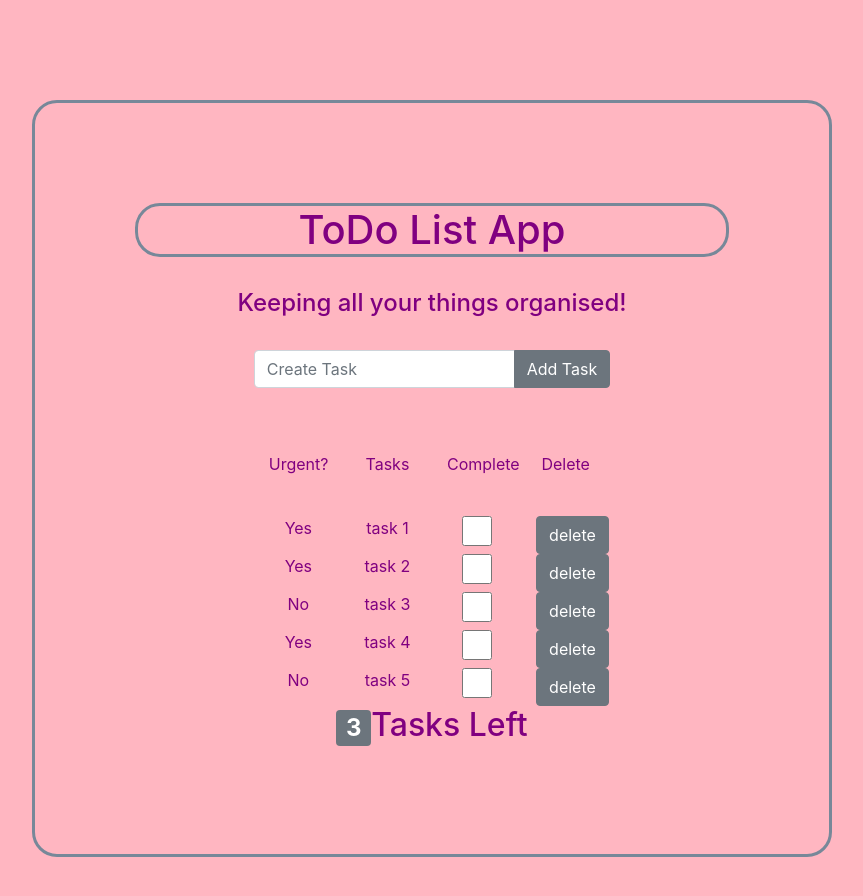
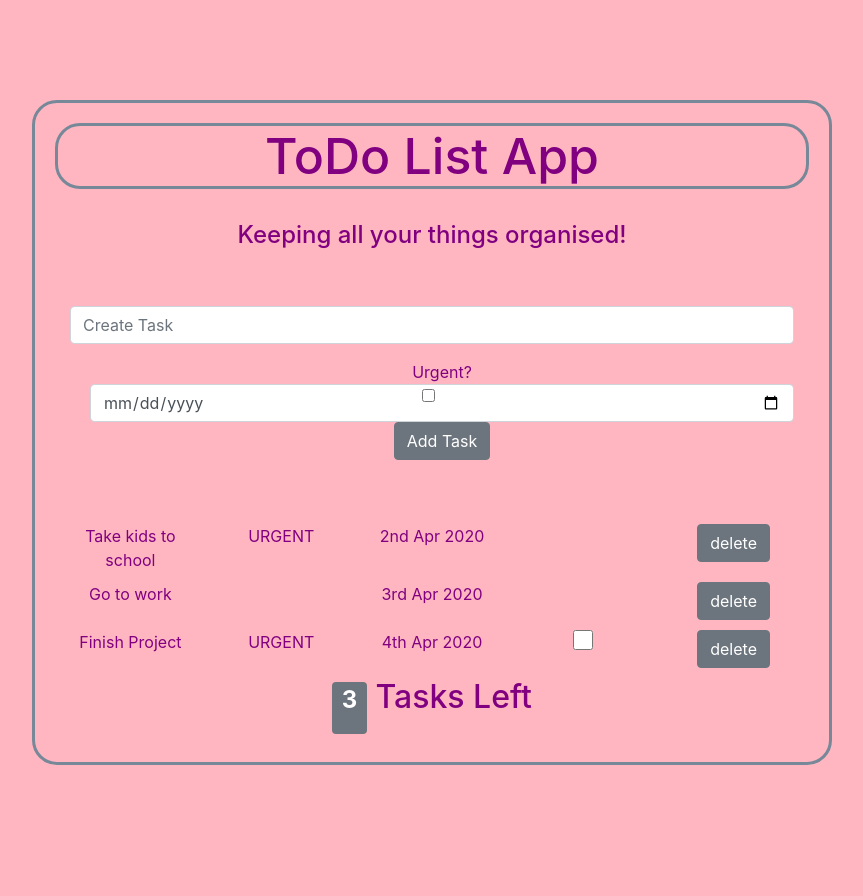
Before and after one commit to Fatima-DR/ToDo-List-Frontend-with-react, a React (Create React App) app: page / in a window 1280 px wide. Shown: the top 896 px of the page, without its empty margins (118-981 px from the left). Built offline with nearby package versions, Linux system fonts and the light colour scheme.

Commit message:
added new state component

```diff
--- a/package.json
+++ b/package.json
@@ -6,6 +6,7 @@
     "@testing-library/jest-dom": "^4.2.4",
     "@testing-library/react": "^9.5.0",
     "@testing-library/user-event": "^7.2.1",
+    "moment": "^2.24.0",
     "react": "^16.13.0",
     "react-dom": "^16.13.0",
     "react-scripts": "3.4.0"
--- a/src/App.css
+++ b/src/App.css
@@ -14,12 +14,15 @@
   text-align: center;
   font-size: medium;
   border: solid;
-  padding-top: 100px;
-  padding-bottom: 100px;
-  padding-left: 100px;
-  padding-right: 100px;
+  padding-top: 20px;
+  padding-bottom: 20px;
+  padding-left: 20px;
+  padding-right: 20px;
   border-color: lightslategray;
   border-radius: 25px;
+}
+.container {
+  text-align: center;
 }
 
 .App-logo {
--- a/src/App.js
+++ b/src/App.js
@@ -1,4 +1,4 @@
-import React from 'react';
+import React, { useState } from 'react';
 import './App.css';
 import Header from "./Header/Header";
 import TaskCount from "./TaskCount/TaskCount";
@@ -7,23 +7,41 @@ import Toolbar from "./Toolbar/Toolbar";
 
 
 
+
+
 function App() {
+
+  const [tasks, setTasks] = useState([
+    { Text: "Take kids to school", urgent: true, dueDate: "2020-04-02", completed: true, id: 1},
+    { Text: "Go to work", urgent: false, dueDate: "2020-04-03", completed: true, id: 2 },
+    { Text: "Finish Project", urgent: true, dueDate: "2020-04-04", completed: false, id: 3},
+
+  ])
+
   return (
     <div className="App">
       <Header />
       <br />
-      <main>
+      <div>
+        <br />
         <Toolbar />
+        <div className="container">
+
+        <br />
+        <br />
+          {tasks.map((task) => {
+            return (
+            <Tasks key={task.id} text={task.Text} urgent={task.urgent} dueDate={task.dueDate} completed={task.completed} />
+            );
+          })}
+        </div>
+
+      </div>
 
 
-        <div>
-          <br />
-          <br />
-          <Tasks />
 
-        </div>
-        <TaskCount />
-      </main>
+      <TaskCount count={tasks.length} />
+
     </div>
   );
 }
--- a/src/TaskCount/TaskCount.js
+++ b/src/TaskCount/TaskCount.js
@@ -1,9 +1,8 @@
 import React from "react";
 
-function TaskCount() {
-    return (
-        <h2 class="floating-bottom"><span class="badge badge-secondary">3</span>Tasks Left</h2>
-    )
+function TaskCount(props) {
+    return <h2 className="floating-bottom"><span className="badge badge-secondary"><p>{props.count}</p></span> Tasks Left</h2>
+
 }
 
 export default TaskCount;
--- a/src/Tasks/Tasks.css
+++ b/src/Tasks/Tasks.css
@@ -1,6 +1,5 @@
 
   h1 {
-
     font-size: 50px;
   }
 
@@ -18,3 +17,7 @@
     margin-left: 20%;
     margin-right: 20%;
   }
+
+.taskRow {
+  padding-bottom: 10px;
+}
--- a/src/Tasks/Tasks.js
+++ b/src/Tasks/Tasks.js
@@ -1,110 +1,35 @@
 import React from "react";
+import moment from "moment";
+import "./Tasks.css";
 
-function Tasks() {
+function Task(props) {
     //props = {text: "Do the dishes"}
+    // <p>
+    //     {props.text} - {props.urgent === true ? "URGENT" : " "} Date Complete checkbox | Delete button
+    // </p>
     return (
-        <div class="container">
-            <div class="row">
-                <div class="col-3">
-                    <p>Urgent?</p>
-                </div>
-                <div class="col-3">
-                    <p>Tasks</p>
-                </div>
-                <div class="col-3">
-                    <p>Complete</p>
-                </div>
-                <div class="col-3">
-                    <p>Delete</p>
-                </div>
+        <div className="row taskRow">
+            <div className="col -12 col md-3">
+                {props.text}
             </div>
-            <div class="row">
-                <div class="col-3">
-                    <br />
-                </div>
-                <div class="col-3">
-                    <br />
-                </div>
-                <div class="col-3">
-                    <br />
-                </div>
-                <div class="col-3">
-                    <br />
-                </div>
+            <div className="col -3 col md-2">
+                {props.urgent === true ? "URGENT" : " "}
             </div>
-            <div class="row">
-                <div class="col-3">
-                    Yes
+            <div className="col -3 col md-3">
+                {moment(props.dueDate).format("Do MMM YYYY")}
             </div>
-                <div class="col-3">
-                    task 1
+            <div className="col -3 col md-1">
+                {props.completed === false && <input type="checkbox" className="largerCheckbox" name="checkBox2" />}
+
             </div>
-                <div class="col-3">
-                    <input type="checkbox" class="largerCheckbox" name="checkBox2" ></input>
-                </div>
-                <div class="col-3">
-                    <button class="btn btn-secondary" type="button" id="button-addon2">delete</button>
-                </div>
+            <div className="col -3 col md-3">
+            <button className="btn btn-secondary" type="button" id="button-addon2" >delete</button>
             </div>
-            <div class="row">
-                <div class="col-3">
-                    Yes
-            </div>
-                <div class="col-3">
-                    task 2
-            </div>
-                <div class="col-3">
-                    <input type="checkbox" class="largerCheckbox" name="checkBox2" ></input>
-                </div>
-                <div class="col-3">
-                    <button class="btn btn-secondary" type="button" id="button-addon2">delete</button>
-                </div>
-            </div>
-            <div class="row">
-                <div class="col-3">
-                    No
-            </div>
-                <div class="col-3">
-                    task 3
-            </div>
-                <div class="col-3">
-                    <input type="checkbox" class="largerCheckbox" name="checkBox2" ></input>
-                </div>
-                <div class="col-3">
-                    <button class="btn btn-secondary" type="button" id="button-addon2">delete</button>
-                </div>
-            </div>
-            <div class="row">
-                <div class="col-3">
-                    Yes
-            </div>
-                <div class="col-3">
-                    task 4
-            </div>
-                <div class="col-3">
-                    <input type="checkbox" class="largerCheckbox" name="checkBox2" ></input>
-                </div>
-                <div class="col-3">
-                    <button class="btn btn-secondary" type="button" id="button-addon2">delete</button>
-                </div>
-            </div>
-            <div class="row">
-                <div class="col-3">
-                    No
-            </div>
-                <div class="col-3">
-                    task 5
-            </div>
-                <div class="col-3">
-                    <input type="checkbox" class="largerCheckbox" name="checkBox2" ></input>
-                </div>
-                <div class="col-3">
-                    <button class="btn btn-secondary" type="button" id="button-addon2">delete</button>
-                </div>
-            </div>
+        </div>
 
-        </div>
+
     );
 }
 
-export default Tasks;
+
+export default Task;
--- a/src/Toolbar/Toolbar.js
+++ b/src/Toolbar/Toolbar.js
@@ -1,14 +1,29 @@
 import React from 'react';
 
-function Toolbar() {
+function Toolbar(props) {
     return (
-        <div class="input-group mb-3" id="textbanner">
-            <input type="text" class="form-control" placeholder="Create Task" aria-label="Create Task"
-                aria-describedby="button-addon2"></input>
-            <div class="input-group-append">
-                <button class="btn btn-secondary" type="button" id="button-addon2">Add Task</button>
+         <div className="container">
+            <div className="row">
+                <div className="col -12">
+                    <div className="form-group " id="textbanner">
+                        <input type="text" className="form-control" placeholder="Create Task" aria-label="Create Task"
+                            aria-describedby="button-addon2" />
+                    </div>
+                </div>
             </div>
-        </div>
+            <div className="row">
+                <div className="col -12">
+                    <div className="form-group form-check">
+                        <label className="form-check-label" htmlFor="urgentCheck1">Urgent?</label><br />
+                        <input type="checkbox" className="form-check-input" id="urgemtCheck1" />
+                        <input type="date" className="form-control" />
+                        <button className="btn btn-secondary" type="button" id="button-addon2">Add Task{props.count}</button>
+                    </div>
+                </div>
+            </div>
+         </div>
+
+
     )
 }
 
```
Also changed, not shown: src/Title/Title.js (added, +28 -0 lines), 1 other file (tests, documents, lock files or other folders).
